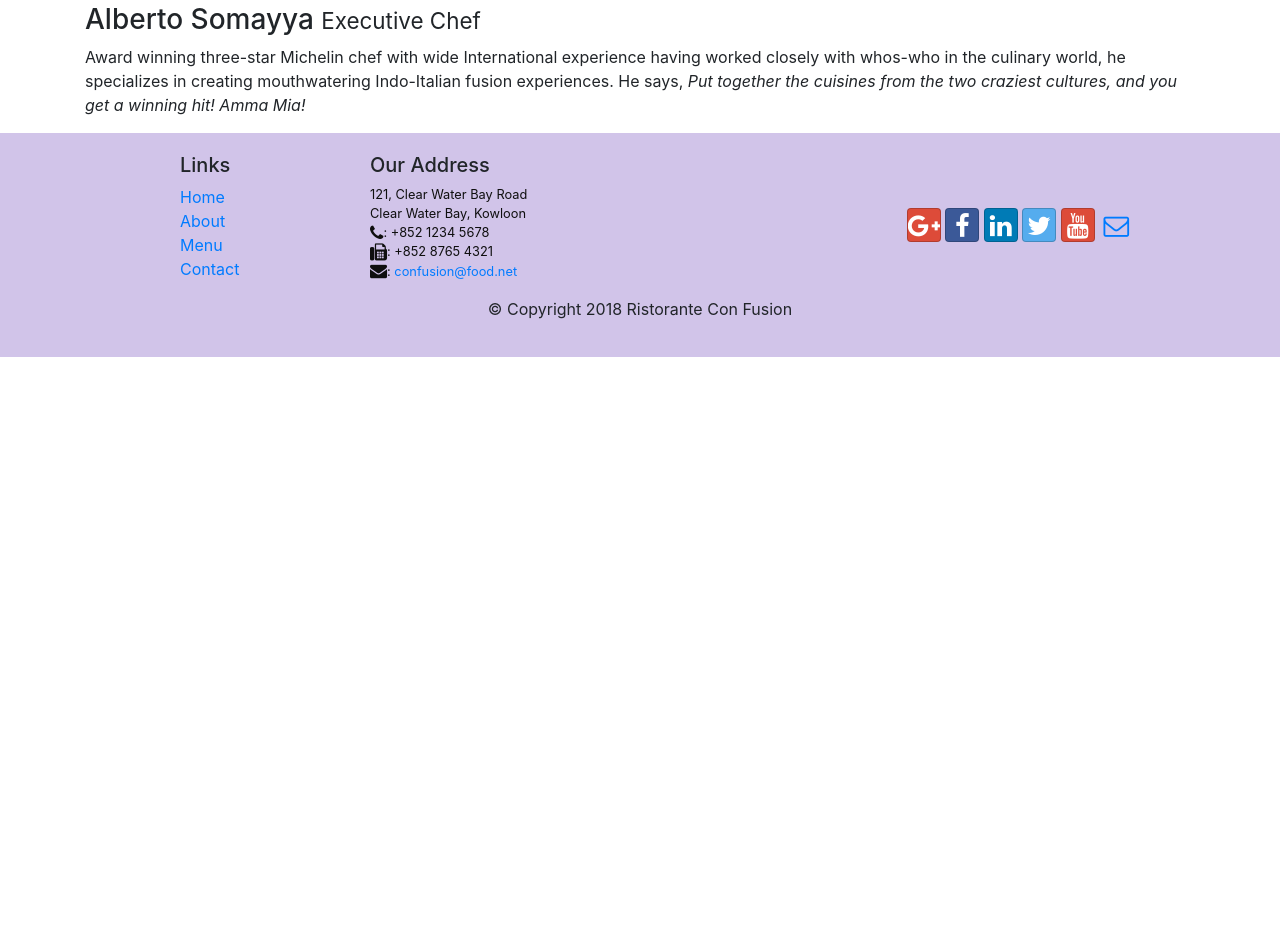
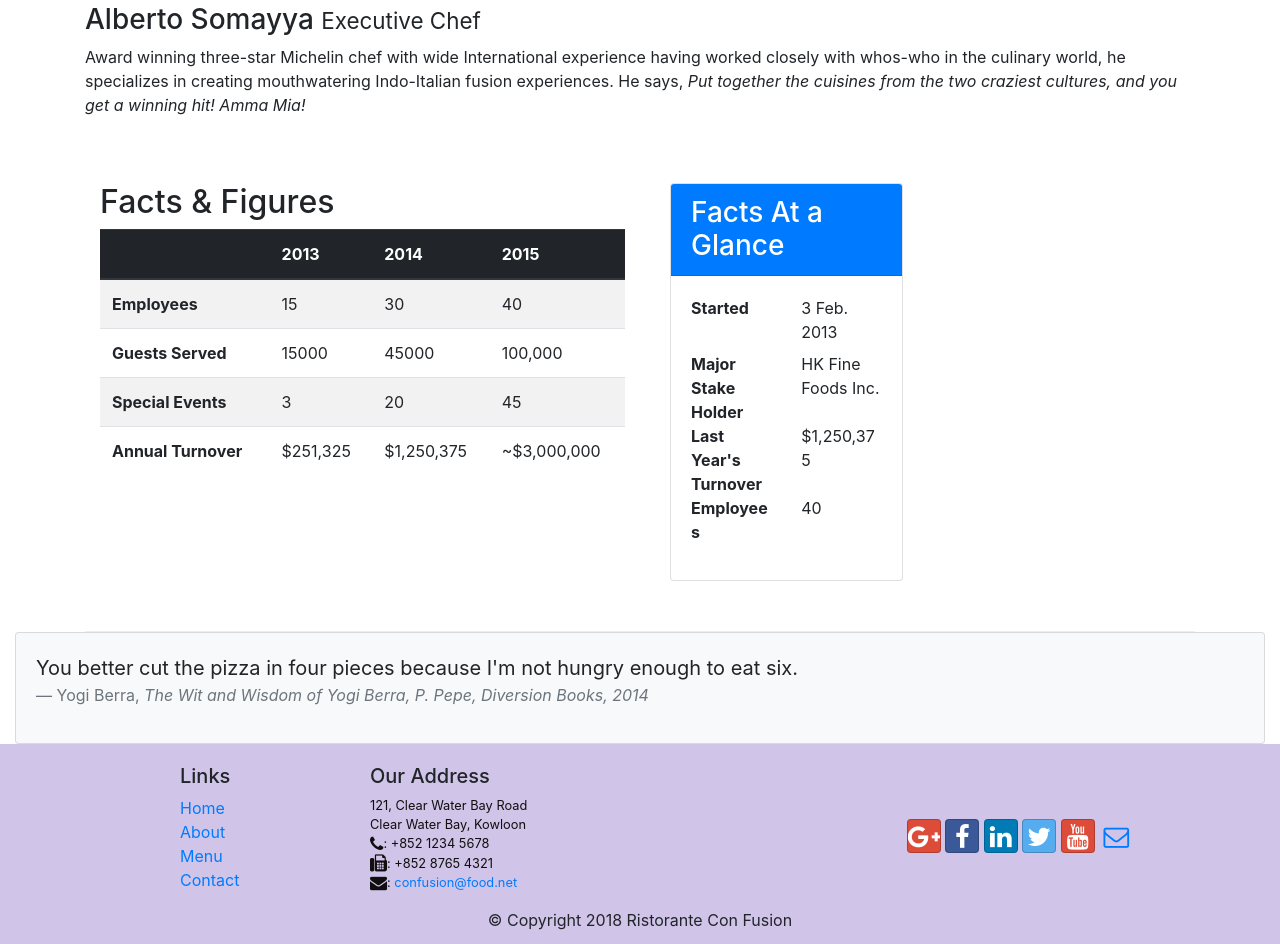
Before and after one commit to Toandvstkt/Excercise5, a website: page aboutus.html in a window 1280 px wide. Shown: the part 1215-2159 px from the top of the page. Before the commit the page ends 1572 px from the top, so only its background shows below. Drawn offline with nearby package versions, Linux system fonts and the light colour scheme.

Commit message:
Tables and Cards

```diff
--- a/aboutus.html
+++ b/aboutus.html
@@ -133,7 +133,88 @@
                 </div>
             </div>
         </div>
+
+        <div class="row row-content">
+            <div class="col-12 col-sm-6">
+                <h2>Facts &amp; Figures</h2>
+                <div class="table-responsive">
+                    <table class="table table-striped">
+                        <thead class="thead-dark">
+                            <tr>
+                                <th>&nbsp;</th>
+                                <th>2013</th>
+                                <th>2014</th>
+                                <th>2015</th>
+                            </tr>
+                        </thead>
+                        <tbody>
+                            <tr>
+                                <th>Employees</th>
+                                <td>15</td>
+                                <td>30</td>
+                                <td>40</td>
+                            </tr>
+                            <tr>
+                                <th>Guests Served</th>
+                                <td>15000</td>
+                                <td>45000</td>
+                                <td>100,000</td>
+                            </tr>
+                            <tr>
+                                <th>Special Events</th>
+                                <td>3</td>
+                                <td>20</td>
+                                <td>45</td>
+                            </tr>
+                            <tr>
+                                <th>Annual Turnover</th>
+                                <td>$251,325</td>
+                                <td>$1,250,375</td>
+                                <td>~$3,000,000</td>
+                            </tr>
+                        </tbody>
+                    </table>
+                </div>
+
+
+            </div>
+             <div class="col-12 col-sm-6">
+                <div class="col-12 col-sm-6">
+                    <div class="card">
+                        <h3 class="card-header bg-primary text-white">Facts At a Glance</h3>
+                        <div class="card-body">
+                            <dl class="row">
+                                <dt class="col-6">Started</dt>
+                                <dd class="col-6">3 Feb. 2013</dd>
+                                <dt class="col-6">Major Stake Holder</dt>
+                                <dd class="col-6">HK Fine Foods Inc.</dd>
+                                <dt class="col-6">Last Year's Turnover</dt>
+                                <dd class="col-6">$1,250,375</dd>
+                                <dt class="col-6">Employees</dt>
+                                <dd class="col-6">40</dd>
+                            </dl>
+                        </div>
+                    </div>
+                </div>
+
+
+            </div>
+       </div>
+
     </div>
+    <div class="col-12">
+        <div class="card card-body bg-light">
+            <blockquote class="blockquote">
+                <p class="mb-0">You better cut the pizza in four pieces because
+                    I'm not hungry enough to eat six.</p>
+                <footer class="blockquote-footer">Yogi Berra,
+                    <cite title="Source Title">The Wit and Wisdom of Yogi Berra,
+                    P. Pepe, Diversion Books, 2014</cite>
+                </footer>
+            </blockquote>
+        </div>
+    </div>
+
 
     <footer class="footer">
         <div class="container">
```
